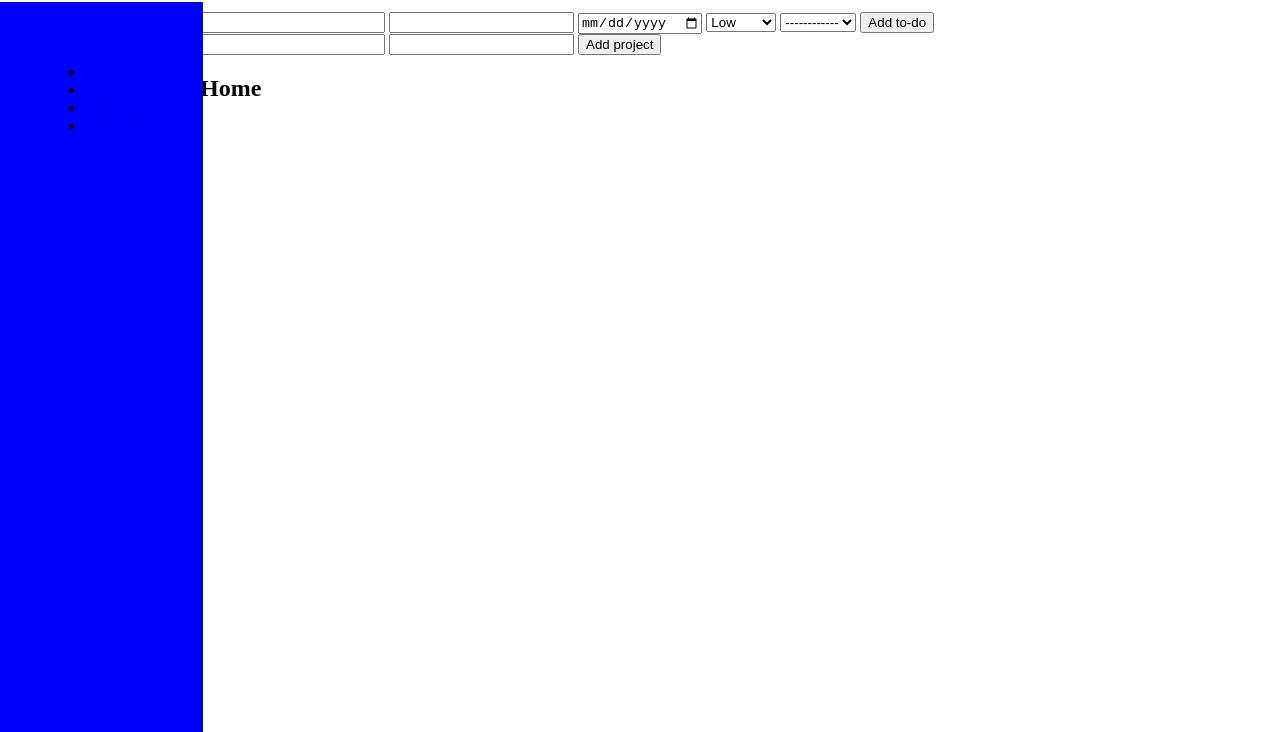
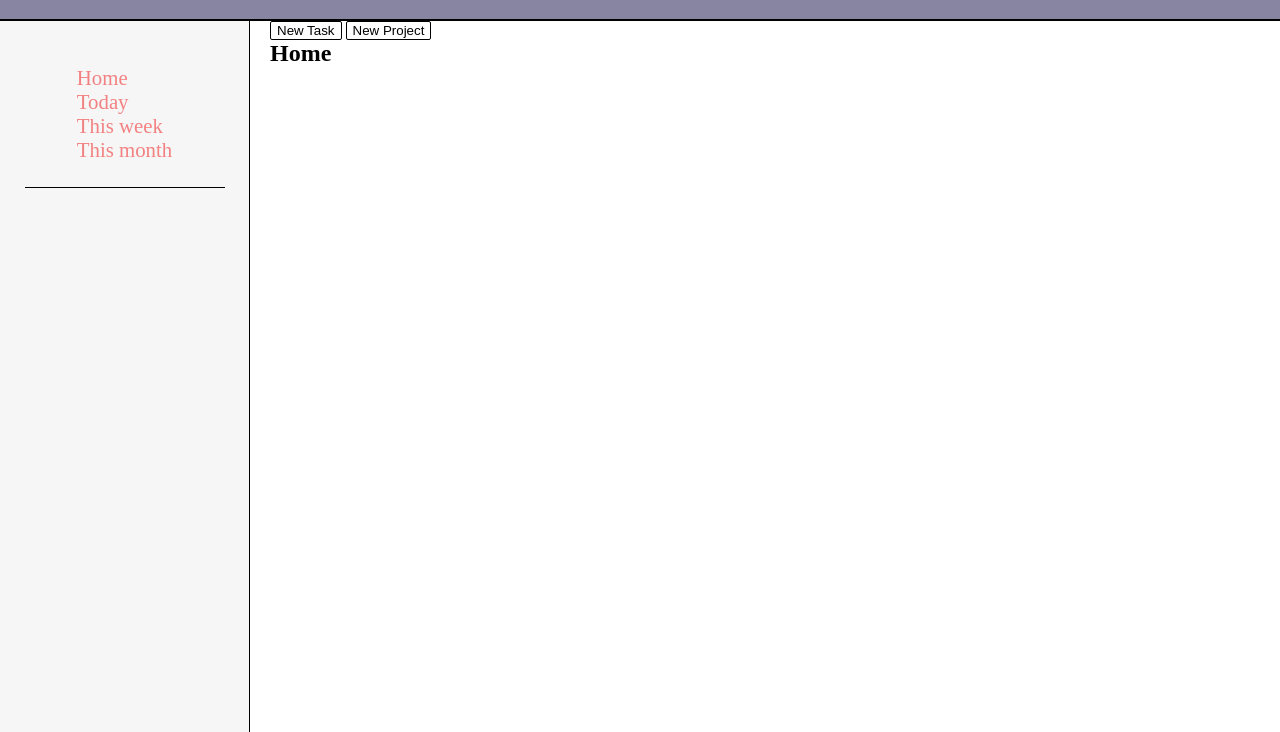
Before and after one commit to GonzaloPiombi/todo-list, a plain HTML site: page index.html in a window 1280 px wide. Shown: the part 68-800 px from the top of the page. Drawn offline with Linux system fonts and the light colour scheme.

Commit message:
Change layout and styles.

```diff
--- a/index.html
+++ b/index.html
@@ -27,30 +27,34 @@
                 </ul>
             </div>
         </nav>
-        <section>
+        <section class="position-section">
+            <button class="new-task-button" type="button">New Task</button>
+            <button class="new-project-button" type="button">New Project</button>
+        </section>
+        <section class="task-modal modal">
             <form id="add-task-form" action="">
-                <input type="text" required>
-                <input type="text">
+                <input type="text" required placeholder="Title">
+                <input type="text" placeholder="Description">
                 <input type="date">
                 <select name="priority" id="">
-                    <option value="low">Low</option>
-                    <option value="medium">Medium</option>
-                    <option value="high">High</option>
+                    <option value="low">Low priority</option>
+                    <option value="medium">Medium priority</option>
+                    <option value="high">High priority</option>
                 </select>
                 <select name="project" id="">
-                    <option value="">------------</option>
+                    <option value="">Select Project</option>
                 </select>
-                <button id="add-task-button" type="submit">Add to-do</button>
+                <button id="add-task-button" type="submit">Add task</button>
             </form>
         </section>
-        <section>
+        <section class="project-modal modal">
             <form id="add-project-form" action="">
-                <input type="text" required>
-                <input type="text">
+                <input type="text" required placeholder="Title">
+                <input type="text" placeholder="Description">
                 <button id="add-project-button" type="submit">Add project</button>
             </form>
         </section>
-        <section class="tasks">
+        <section class="tasks position-section">
             <h1>Home</h1>
         </section>
     </main>
--- a/styles.css
+++ b/styles.css
@@ -2,25 +2,127 @@ body {
     margin: 0;
 }
 
+header {
+    background-color: #8785A2;
+    border-bottom: solid 2px black;
+    padding: 25px 20px;
+}
+
+h1 {
+    margin: 0;
+}
+
 nav {
-    background-color: blue;
+    background-color: #F6F6F6;
+    border-right: solid 1px black;
+    box-sizing: border-box;
     display: flex;
     flex-direction: column;
+    align-items: center;
+    max-width: 250px;
     min-height: inherit;
     position: fixed;
-    top: 70px;
+    top: 89px;
     bottom: 0;
-    padding: 45px;
+    padding: 45px 25px;
+    width: 250px;
+}
+
+ul {
+    list-style-type: none;
+    margin: 0;
+    padding: 0;
+    min-width: inherit;
+}
+
+li {
+    display: flex;
+    flex-direction: row;
+    align-items: center;
+    justify-content: space-between;
+}
+
+a {
+    color: #F38181;
+    font-size: 1.3rem;
+    text-decoration: none;
+}
+
+button {
+    background: none;
+    border: solid 1px black;
+    border-radius: 2px;
 }
 
 .to-do {
     display: flex;
     flex-direction: column;
-    height: 5%;
+    align-items: center;
+    border-bottom: solid 1px black;
+    padding-bottom: 25px;
+    width: 200px;
 }
 
-section {
-    margin-left: 200px;
+.projects {
+    display: flex;
+    flex-direction: column;
+    align-items: center;
+    padding-top: 25px;
+    min-width: 200px;
+}
+
+.position-section {
+    margin-left: 270px;
+}
+
+.modal {
+    background-color: rgba(0,0,0,0.4);
+    display: none;
+    width: 100%;
+    height: 100%;
+    overflow: auto;
+    position: fixed;
+    left: 0;
+    top: 0;
+    z-index: 1;
+}
+
+form {
+    background: #8785A2;
+    border: solid 2px black;
+    border-radius: 5px;
+    display: flex;
+    flex-direction: column;
+    justify-content: center;
+    align-items: center;
+    margin: 200px auto auto;
+    padding: 50px 0 40px;
+    width: 400px;
+}
+
+form input {
+    box-sizing: border-box;
+    border: solid 2px black;
+    border-radius: 5px;
+    font-size: 1.2rem;
+    height: 40px;
+    margin-bottom: 10px;
+    width: 250px;
+}
+
+form select {
+    box-sizing: border-box;
+    border: solid 2px black;
+    border-radius: 5px;
+    font-size: 1.2rem;
+    height: 40px;
+    margin-bottom: 10px;
+    width: 250px;
+}
+
+form button {
+    font-size: 1.5rem;
+    margin-top: 25px;
 }
 
 .task-container {
```
